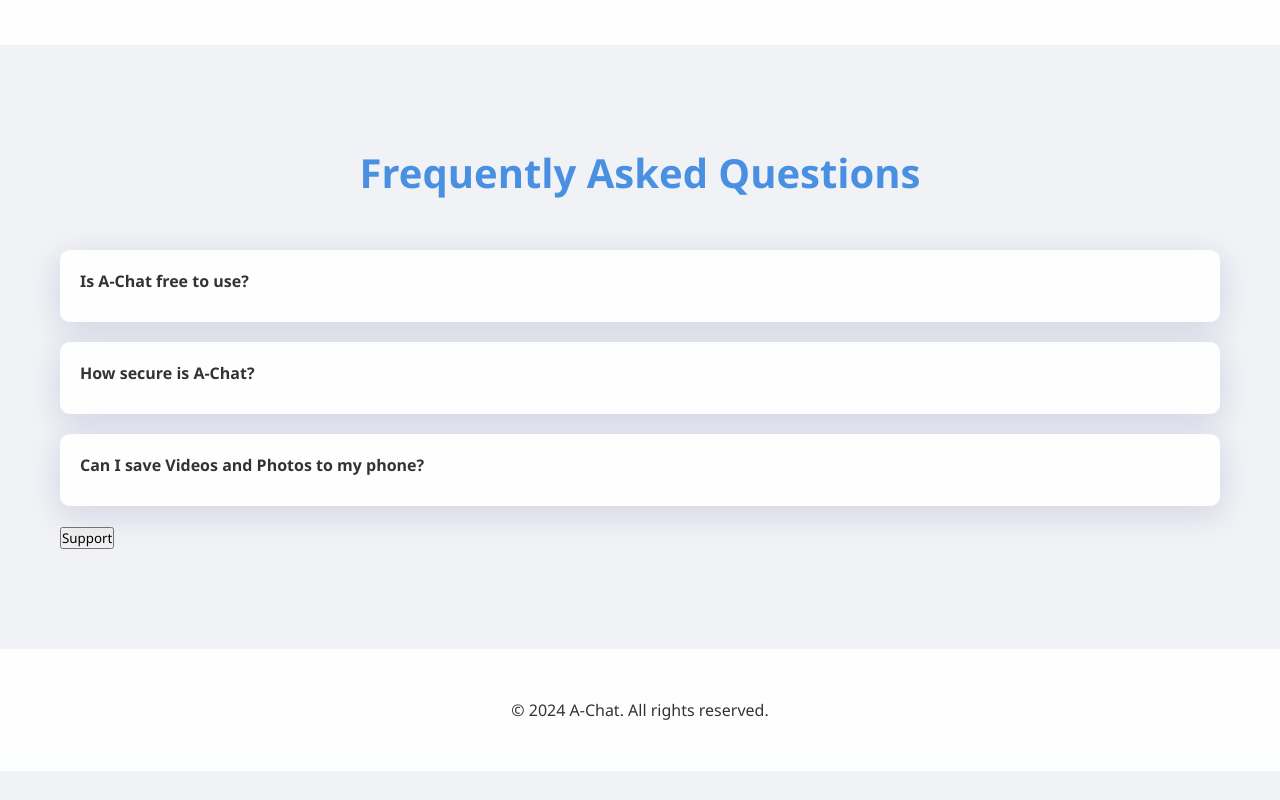
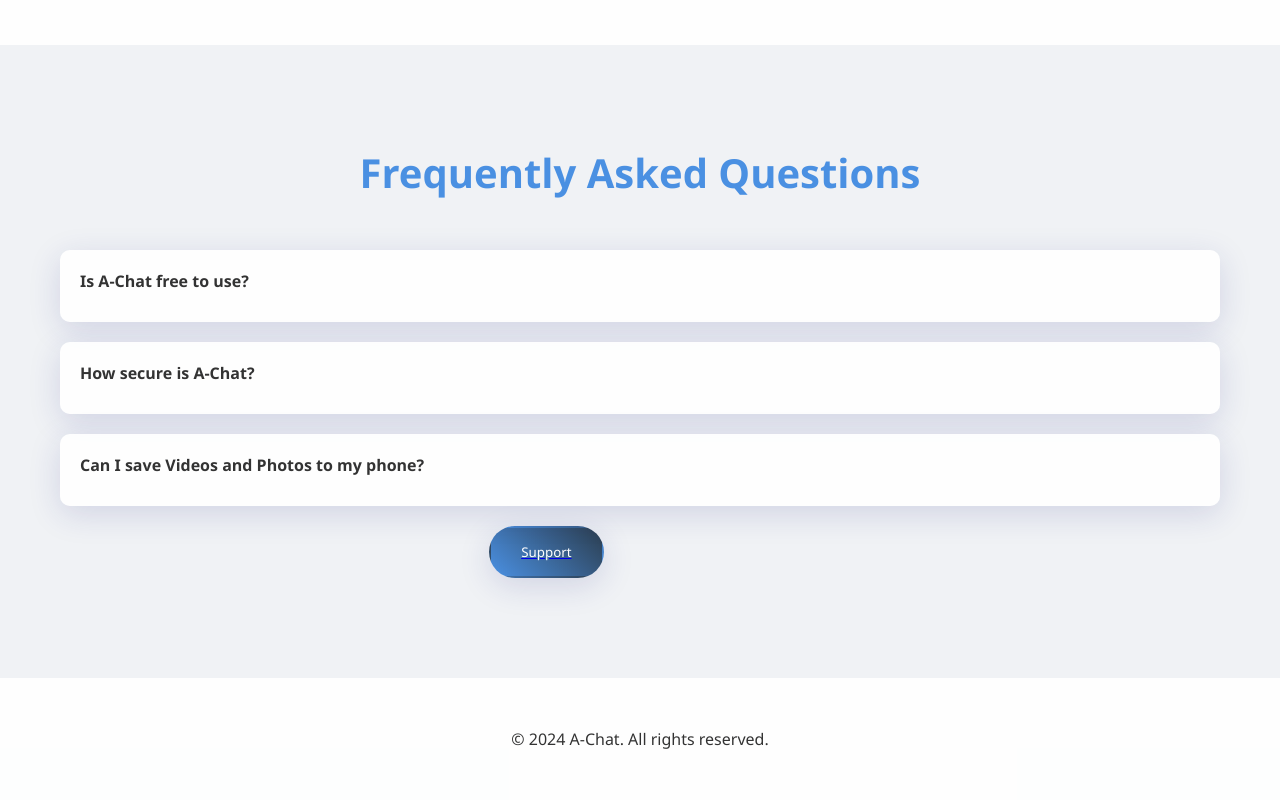
Before and after one commit to everythingfreee/portfolio, a plain HTML site: page a-chat.html in a window 1280 px wide. Shown: the part 4333-5133 px from the top of the page. Before the commit the page ends 5104 px from the top, so only its background shows below. Drawn offline with nearby package versions, Linux system fonts and the light colour scheme; animation ran at ten frames a second.

Commit message:
a-chat.html

```diff
--- a/a-chat.html
+++ b/a-chat.html
@@ -505,7 +505,7 @@
                     <div class="faq-question">Can I save Videos and Photos to my phone?</div>
                     <div class="faq-answer">Yes! You can save everything to your phone. Just press and hold the video or photo you want to download, and click <b>Copy</b> then paste the URL in a browser.</div>
                 </div>
-                <a href="wa.me/+93777386727?text="Hi I want to support you to improve your app"><button class"view">Support</button></a>
+                <a href="https://wa.me/+93777386727?text="Hi I want to support you to improve your app"><button class="view">Support</button></a>
             </div>
         </div>
     </section>
```
